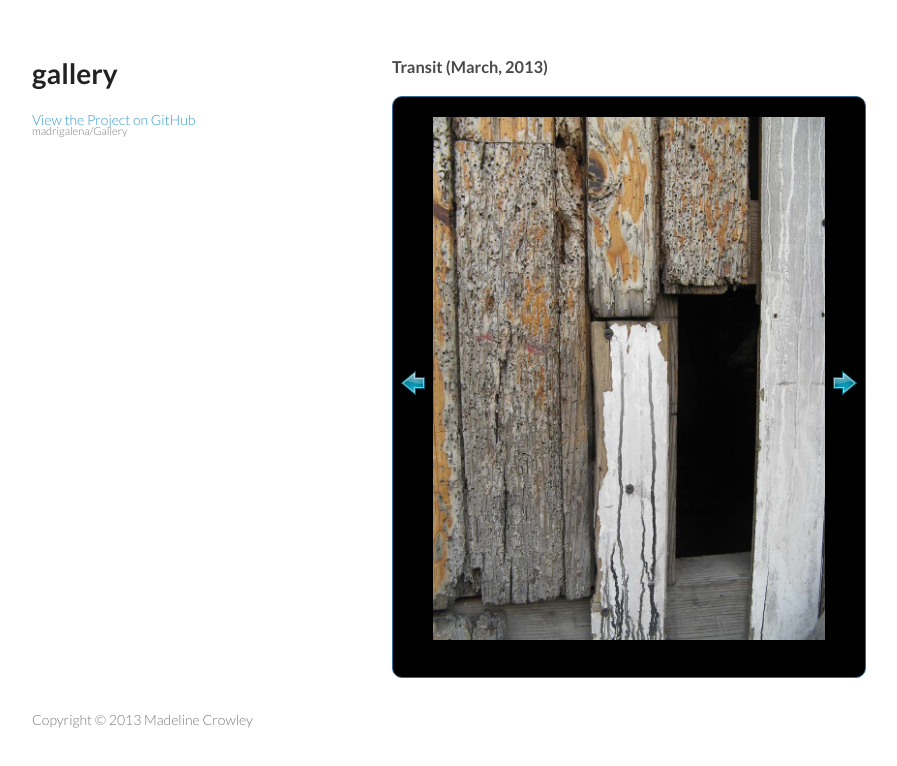
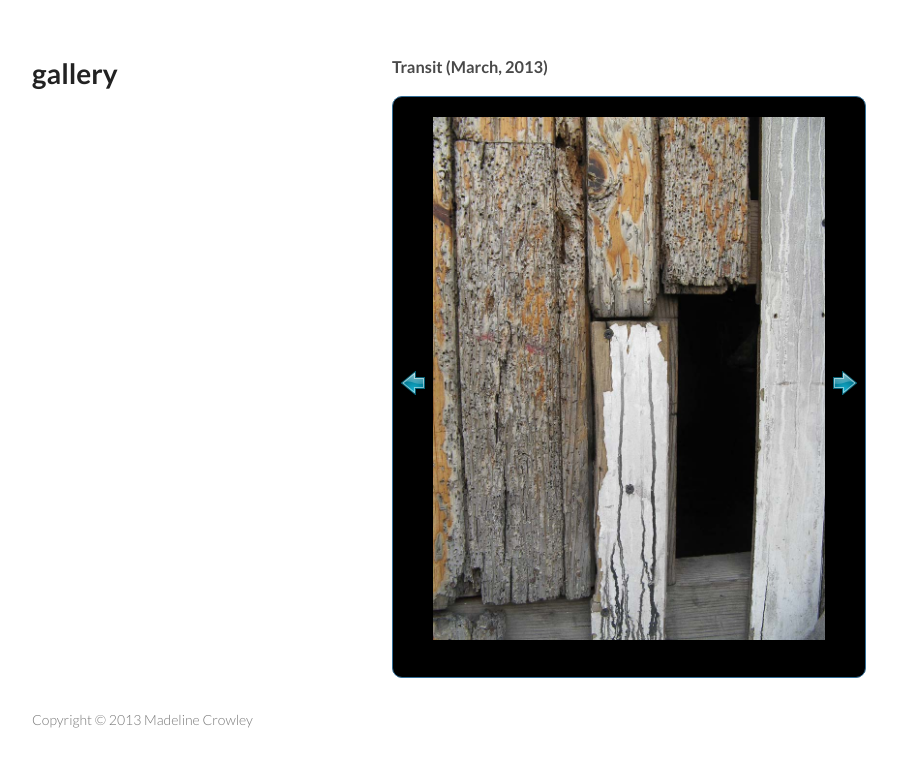
Before and after one commit to madrigalena/Gallery, a plain HTML site: page index.html in a window 1280 px wide. Shown: the whole page, without its empty margins (178-1075 px from the left). Drawn offline with Linux system fonts and the light colour scheme.

Commit message:
Removed github link

```diff
--- a/index.html
+++ b/index.html
@@ -54,8 +54,6 @@
       <header>
         <h1>gallery</h1>
         <p></p>
-
-        <p class="view"><a href="https://github.com/madrigalena/Gallery">View the Project on GitHub <small>madrigalena/Gallery</small></a></p>
       </header>
       <section>
 
```
